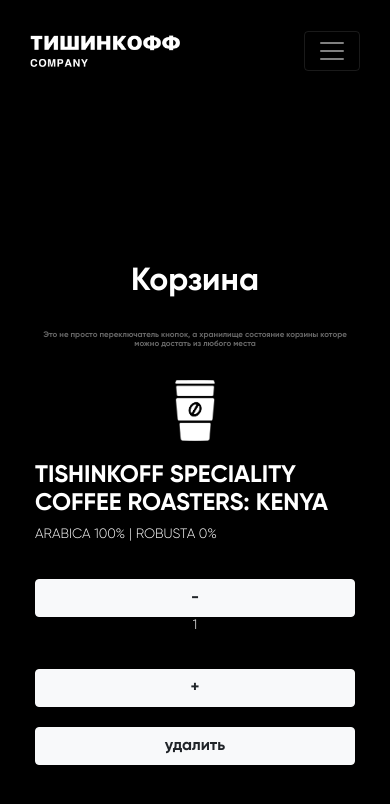
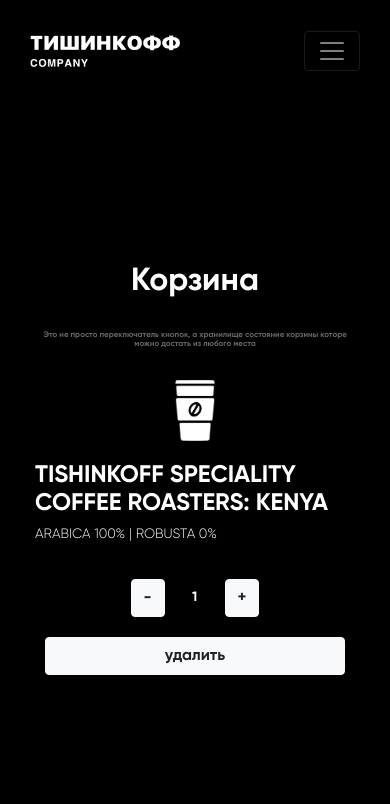
Before and after one commit to under4rest/Tishincoff, a React (Create React App) app: page /cart in a window 390 px wide. Shown: the top 804 px of the page. Built offline with nearby package versions, Linux system fonts and the light colour scheme.

Commit message:
style fix

```diff
--- a/src/Components/ProductCart/ProductCart.js
+++ b/src/Components/ProductCart/ProductCart.js
@@ -10,15 +10,19 @@
     const { item, incCartGood, delFromCart, decCartGood } = this.props
     return (<>
       <div className="cart_item">
-        <img src={Cup} className="cart_img" alt="coffee type"/>
+        <img src={Cup} className="cart_img" alt="coffee type" />
         <div>
           <h4>TISHINKOFF SPECIALITY COFFEE ROASTERS: {item.good_name}</h4>
           <p>{item.good_param} | {item.good_second_param}</p>
         </div>
-        <Button variant="light" className="cart_button" onClick={() => item.good_count > 0 ? decCartGood(item.good_id) : null}> - </Button>
-          <p>{item.good_count}</p>
-        <Button variant="light" className="cart_button" onClick={() => incCartGood(item.good_id)}> + </Button>
-        <Button variant="light" className="cart_button" onClick={() => delFromCart(item.good_id)}>удалить</Button>
+        <div className="cart_button_holder">
+          <div className="cart_button_holder_inc_dec">
+            <Button variant="light" className="cart_button" onClick={() => item.good_count > 0 ? decCartGood(item.good_id) : null}> - </Button>
+            <p>{item.good_count}</p>
+            <Button variant="light" className="cart_button" onClick={() => incCartGood(item.good_id)}> + </Button>
+          </div>
+          <Button variant="light" className="cart_button" onClick={() => delFromCart(item.good_id)}>удалить</Button>
+        </div>
       </div>
     </>)
   }
--- a/src/Components/ProductCart/master.css
+++ b/src/Components/ProductCart/master.css
@@ -11,8 +11,24 @@
   margin-right: 40px;
 }
 .cart_button{
+  margin-left: 10px;
+  margin-right: 10px;
+}
+.cart_button_holder{
   margin-left: auto;
+  display: flex;
   margin-right: 16px;
+}
+.cart_button_holder_inc_dec{
+  display: flex;
+  justify-content: center;
+}
+.cart_button_holder_inc_dec p{
+  width: 40px;
+  font-family: 'Gilroy-Bold';
+  text-align: center;
+  margin-top: auto;
+  margin-bottom: auto;
 }
 @media  (max-width: 500px) {
   .cart_item {
@@ -29,7 +45,13 @@
   .cart_item h4{
     font-size: 1.5em;
   }
-  .cart_button {
+  .cart_button_holder_inc_dec{
+    margin-left: auto;
+    margin-right: auto;
+    margin-bottom: 20px;
+  }
+  .cart_button_holder {
+    flex-direction: column;
     margin-top: 20px;
     width: 100%;
     margin-right: auto;
```
